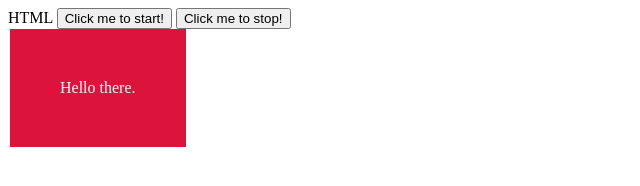
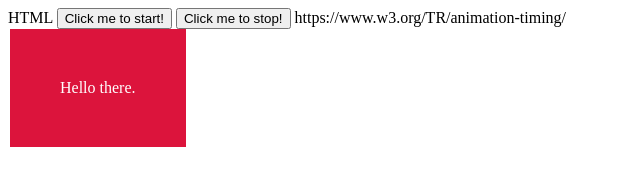
Before and after one commit to ajsoriar/animation-frame-stepper, a plain HTML site: page requestAnimationFrame.html in a window 1280 px wide. Shown: the whole page, without its empty margins (0-640 px from the left). Drawn offline with Linux system fonts and the light colour scheme.

Commit message:
Update requestAnimationFrame.html

```diff
--- a/requestAnimationFrame.html
+++ b/requestAnimationFrame.html
@@ -26,3 +26,4 @@ function stop() {
 <button onclick="start()">Click me to start!</button>
 <button onclick="stop()">Click me to stop!</button>
 <div id="animated">Hello there.</div>
+https://www.w3.org/TR/animation-timing/
```
